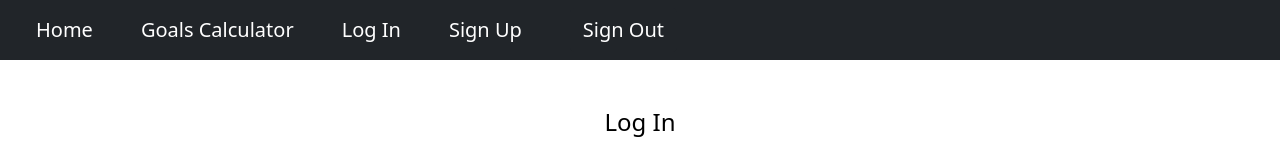
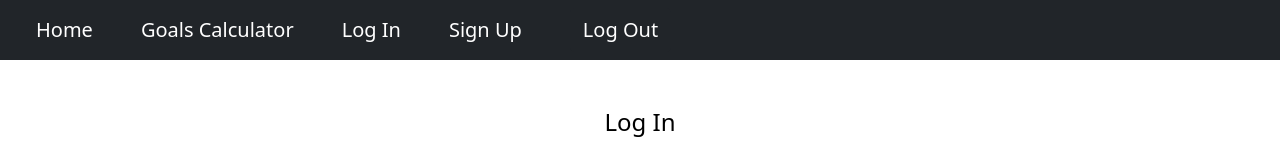
Before and after one commit to nadiah-m/wealth-tracker, a React (Create React App) app in the folder client/: page /signin in a window 1280 px wide. Shown: the top 144 px of the page. Built offline with nearby package versions, Linux system fonts and the light colour scheme.

Commit message:
log out wording

```diff
--- a/client/src/App.js
+++ b/client/src/App.js
@@ -96,7 +96,7 @@ function App() {
                 <input
                   type="submit"
                   className="fs-5 btn btn-outline-dark text-white bg-dark"
-                  value="Sign Out"
+                  value="Log Out"
                 />
               </form>
             </div>
```
